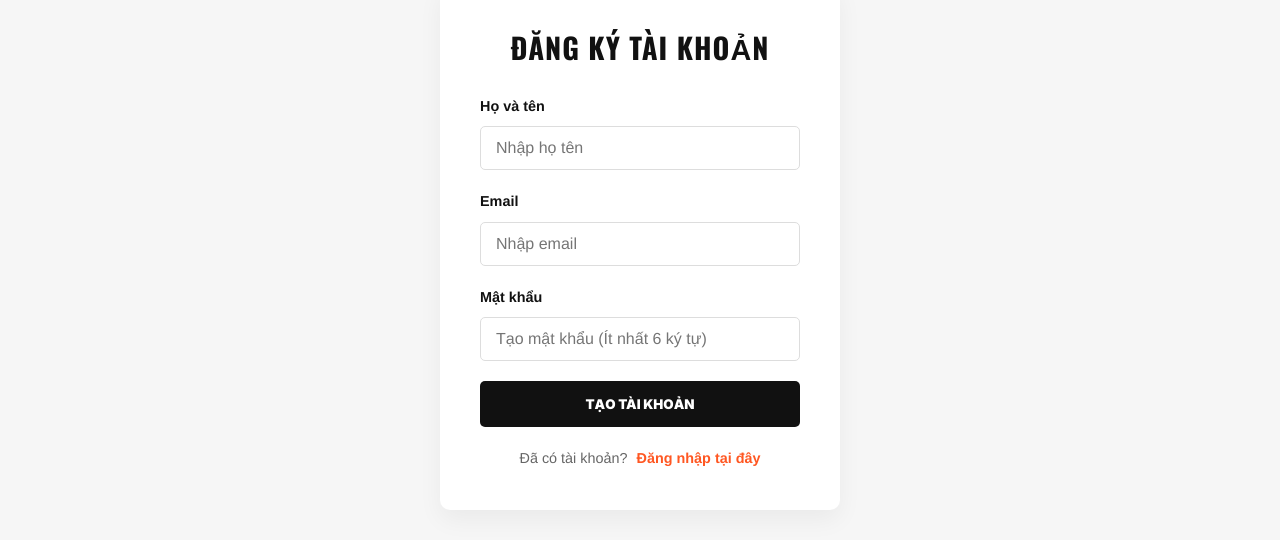
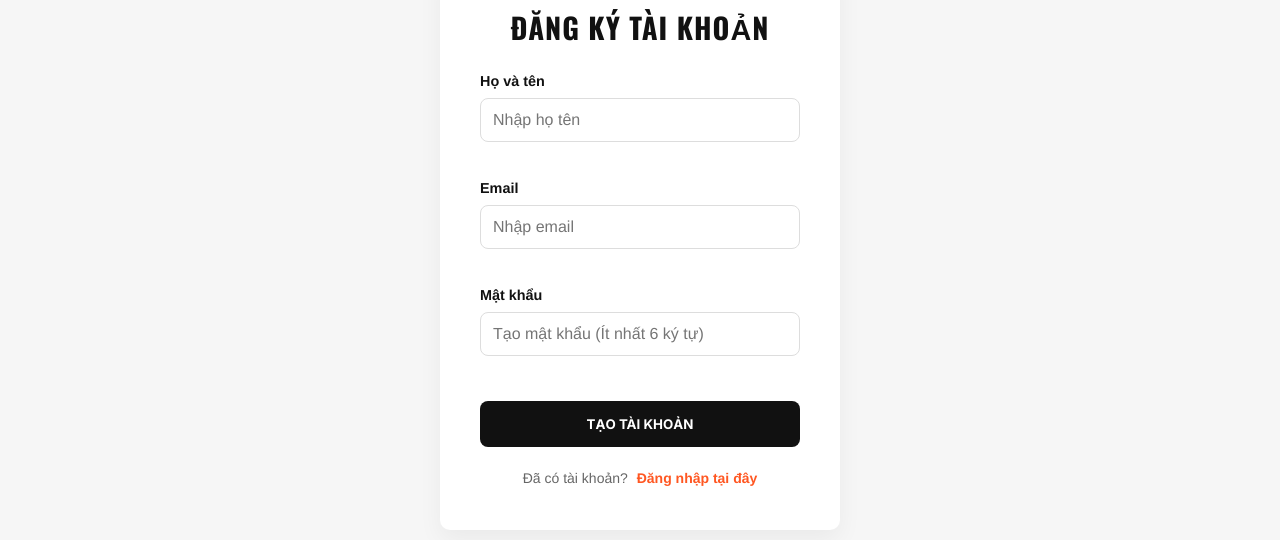
Before and after one commit to long191105-deptrai/kickszone-web, a React (Create React App) app in the folder client/: page /register in a window 1280 px wide. Shown: the part 143-683 px from the top of the page. Built offline with nearby package versions, Linux system fonts and the light colour scheme; no server answers.

Commit message:
Register.jsx

```diff
--- a/client/src/pages/public/Register.jsx
+++ b/client/src/pages/public/Register.jsx
@@ -1,13 +1,17 @@
-// client/src/pages/public/Register.jsx
 import React, { useState } from 'react';
 import { Link, useNavigate } from 'react-router-dom';
 import axios from 'axios';
 import Header from '../../components/Header';
-import { toast } from 'react-toastify'; // Dùng toast cho đẹp và đồng bộ
+import { toast } from 'react-toastify';
 
 const Register = () => {
   const [formData, setFormData] = useState({ name: '', email: '', password: '' });
   const navigate = useNavigate();
+
+  // Tự động nhận diện môi trường để lấy link API chuẩn
+  const API_URL = window.location.hostname === "localhost"
+    ? "http://localhost:3000"
+    : "https://kickszone-web.onrender.com";
 
   const handleChange = (e) => {
     setFormData({ ...formData, [e.target.name]: e.target.value });
@@ -16,27 +20,24 @@ const Register = () => {
   const handleRegister = async (e) => {
     e.preventDefault();
 
-    // 1. Kiểm tra độ dài mật khẩu ngay trên trình duyệt
     if (formData.password.length < 6) {
       toast.warning('⚠️ Mật khẩu phải có ít nhất 6 ký tự bác nhé!');
       return;
     }
 
     try {
-      // 2. Gửi dữ liệu lên Backend
-      const res = await axios.post('http://localhost:3000/api/auth/register', formData);
+      // Đã đổi sang biến API_URL động
+      const res = await axios.post(`${API_URL}/api/auth/register`, formData);
 
       toast.success(res.data.message || '🎉 Đăng ký thành công! Đang chuyển sang đăng nhập...');
 
-      // Đợi 1.5s cho khách đọc thông báo rồi mới chuyển trang
       setTimeout(() => {
         navigate('/login');
       }, 1500);
 
     } catch (err) {
       console.error("Lỗi đăng ký chi tiết:", err.response || err);
-      // 3. Bắt chính xác câu lỗi từ Backend gửi lên
-      const errorMessage = err.response?.data?.message || 'Lỗi Server cục bộ! Bác check lại Backend nhé.';
+      const errorMessage = err.response?.data?.message || 'Lỗi kết nối Server! Bác check lại mạng nhé.';
       toast.error(`❌ ${errorMessage}`);
     }
   };
@@ -46,10 +47,12 @@ const Register = () => {
       <Header />
       <div className="auth-container">
         <div className="auth-box">
-          <h2 className="auth-title">Đăng ký tài khoản</h2>
-          <form onSubmit={handleRegister}>
+          <h2 className="auth-title" style={{ textAlign: 'center', fontWeight: '900', textTransform: 'uppercase', marginBottom: '20px' }}>
+             ĐĂNG KÝ TÀI KHOẢN
+          </h2>
+          <form onSubmit={handleRegister} style={{ display: 'flex', flexDirection: 'column', gap: '15px' }}>
             <div className="auth-form-group">
-              <label>Họ và tên</label>
+              <label style={{ fontWeight: 'bold', display: 'block', marginBottom: '5px' }}>Họ và tên</label>
               <input
                 type="text"
                 name="name"
@@ -57,10 +60,11 @@ const Register = () => {
                 placeholder="Nhập họ tên"
                 onChange={handleChange}
                 value={formData.name}
+                style={{ width: '100%', padding: '12px', borderRadius: '8px', border: '1px solid #ddd' }}
               />
             </div>
             <div className="auth-form-group">
-              <label>Email</label>
+              <label style={{ fontWeight: 'bold', display: 'block', marginBottom: '5px' }}>Email</label>
               <input
                 type="email"
                 name="email"
@@ -68,10 +72,11 @@ const Register = () => {
                 placeholder="Nhập email"
                 onChange={handleChange}
                 value={formData.email}
+                style={{ width: '100%', padding: '12px', borderRadius: '8px', border: '1px solid #ddd' }}
               />
             </div>
             <div className="auth-form-group">
-              <label>Mật khẩu</label>
+              <label style={{ fontWeight: 'bold', display: 'block', marginBottom: '5px' }}>Mật khẩu</label>
               <input
                 type="password"
                 name="password"
@@ -79,12 +84,15 @@ const Register = () => {
                 placeholder="Tạo mật khẩu (Ít nhất 6 ký tự)"
                 onChange={handleChange}
                 value={formData.password}
+                style={{ width: '100%', padding: '12px', borderRadius: '8px', border: '1px solid #ddd' }}
               />
             </div>
-            <button type="submit" className="auth-btn">TẠO TÀI KHOẢN</button>
+            <button type="submit" className="auth-btn" style={{ background: '#111', color: '#fff', padding: '15px', border: 'none', borderRadius: '8px', fontWeight: 'bold', cursor: 'pointer', marginTop: '10px' }}>
+                TẠO TÀI KHOẢN
+            </button>
           </form>
-          <div className="auth-switch">
-            Đã có tài khoản? <Link to="/login">Đăng nhập tại đây</Link>
+          <div className="auth-switch" style={{ textAlign: 'center', marginTop: '20px', fontSize: '14px' }}>
+            Đã có tài khoản? <Link to="/login" style={{ color: '#ff5722', fontWeight: 'bold', textDecoration: 'none' }}>Đăng nhập tại đây</Link>
           </div>
         </div>
       </div>
```
